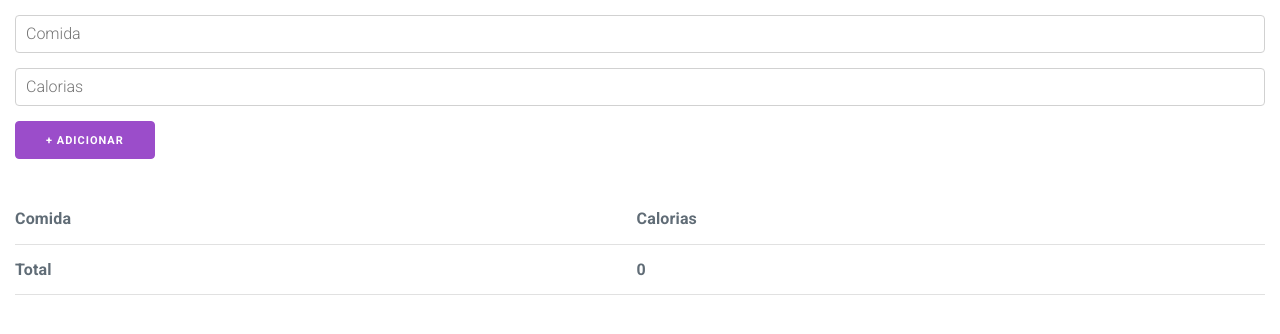
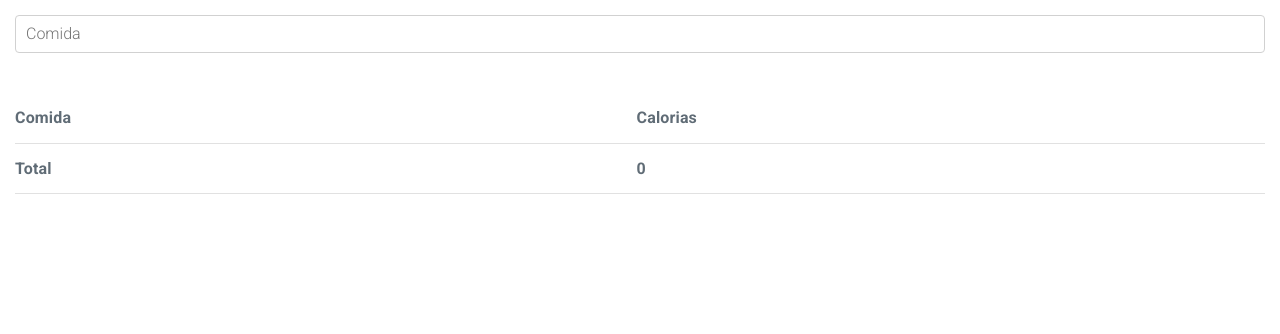
Before and after one commit to guipaterlini/App-Calorias-Consumidas, a React (Create React App) app: page / in a window 1280 px wide. Shown: the top 334 px of the page. Built offline with nearby package versions, Linux system fonts and the light colour scheme.

Commit message:
Feature: adicionar endpoint para buscar comidas e suas calorias em uma api

```diff
--- a/package.json
+++ b/package.json
@@ -10,9 +10,11 @@
     "@types/node": "^16.18.25",
     "@types/react": "^18.2.0",
     "@types/react-dom": "^18.2.1",
+    "axios": "^1.4.0",
     "milligram": "^1.4.1",
     "react": "^18.2.0",
     "react-dom": "^18.2.0",
+    "react-query": "^3.39.3",
     "react-scripts": "5.0.1",
     "typescript": "^4.9.5",
     "web-vitals": "^2.1.4"
--- a/src/App.tsx
+++ b/src/App.tsx
@@ -1,18 +1,14 @@
 import { useState } from "react";
 
 import AddForm from "./components/AddForm";
-
-export type ComidaComCalorias = {
-  comida: string;
-  calorias: string;
-};
+import { Comida } from "./types";
 
 export default function App() {
   // hook de estado para salvar a lista de comidas
-  const [comidas, setComidas] = useState<ComidaComCalorias[]>([]);
+  const [comidas, setComidas] = useState<Comida[]>([]);
 
   // função para adicionar uma comida a lista
-  function adicionarComida(item: ComidaComCalorias) {
+  function adicionarComida(item: Comida) {
     setComidas([...comidas, item]);
   }
 
@@ -31,8 +27,8 @@ export default function App() {
         <tbody>
           {comidas.map((item) => (
             <tr>
-              <td>{item.comida}</td>
-              <td>{item.calorias}</td>
+              <td>{item.food}</td>
+              <td>{item.kcal}</td>
             </tr>
           ))}
         </tbody>
@@ -42,7 +38,9 @@ export default function App() {
               <b>Total</b>
             </td>
             <td>
-              <b>{comidas.reduce((acc, item) => acc + Number(item.calorias), 0)}</ b>
+              <b>
+                {comidas.reduce((acc, item) => acc + Number(item.kcal), 0)}
+              </b>
             </td>
           </tr>
         </tfoot>
--- a/src/components/AddForm/index.tsx
+++ b/src/components/AddForm/index.tsx
@@ -1,41 +1,32 @@
-import { FormEvent, useState } from "react";
+import { useState } from "react";
 
-import AddButton from "../AddButton";
-import InputCalorias from "../InputCalorias";
 import InputComida from "../InputComida";
-import { ComidaComCalorias } from "../../App";
+import { Comida } from "../../types";
 
 type Props = {
-  onSubmit: (item: ComidaComCalorias) => void;
+  onSubmit: (item: Comida) => void;
 };
 
 export default function AddForm(props: Props) {
   const [comida, setComida] = useState("");
-  const [calorias, setCalorias] = useState("");
 
   function reset() {
     setComida("");
-    setCalorias("");
   }
-  // criar função de submit
-  function submit(e: FormEvent) {
-    e.preventDefault();
-    // // chamar a funcao adiciona item na list props.onSubmit
-    props.onSubmit({ comida, calorias });
-    // // resetar os campos
+
+  function adicionarComida(comida: Comida) {
+    props.onSubmit(comida);
     reset();
   }
 
   return (
     // repassar a função de submit no onsubmit
-    <form onSubmit={submit}>
-      <InputComida value={comida} onChange={setComida} />
-      <InputCalorias value={calorias} onChange={setCalorias} />
-      <div className="row">
-        <div className="column">
-          <AddButton title="adicionar" icon="+ " />
-        </div>
-      </div>
+    <form>
+      <InputComida
+        adicionarComida={adicionarComida}
+        value={comida}
+        onChange={setComida}
+      />
     </form>
   );
 }
--- a/src/components/InputComida/index.tsx
+++ b/src/components/InputComida/index.tsx
@@ -1,10 +1,29 @@
+import axios from "axios";
+import { Comida } from "../../types";
+import { useQuery } from "react-query";
+
 type Props = {
   value: string;
   onChange: (value: string) => void;
+  adicionarComida: (comida: Comida) => void;
+};
+
+const pesquisarComida = async (query: string): Promise<Comida[]> => {
+  const response = await axios.get(
+    `https://foods-json-server.onrender.com/foods?q=${query}`
+  );
+  return response.data;
 };
 
 export default function InputComida(props: Props) {
+  const { data, isLoading } = useQuery(
+    ["pesquisaDeComida", props.value],
+    () => pesquisarComida(props.value),
+    { enabled: Boolean(props.value) }
+  );
+
   return (
+    <div>
       <input
         value={props.value}
         onChange={(e) => props.onChange(e.target.value)}
@@ -12,5 +31,25 @@ export default function InputComida(props: Props) {
         name="comida"
         placeholder="Comida"
       />
+      {isLoading && <p>Carregando ...</p>}
+      {data?.map((comida) => (
+        <div className="row" key={comida.food}>
+          <div className="column">
+            <p>
+              {comida.food} - Calorias: {comida.kcal}
+            </p>
+          </div>
+          <div className="column">
+            <button
+              type="button"
+              className="buton-outline"
+              onClick={() => props.adicionarComida(comida)}
+            >
+              adicionar
+            </button>
+          </div>
+        </div>
+      ))}
+    </div>
   );
 }
--- a/src/index.tsx
+++ b/src/index.tsx
@@ -1,11 +1,17 @@
 import React from "react";
 import ReactDOM from "react-dom/client";
 import App from "./App";
+import { QueryClient, QueryClientProvider } from "react-query";
 
 const rootElement = document.getElementById("root")!;
 const root = ReactDOM.createRoot(rootElement);
+
+const queryCliente = new QueryClient();
+
 root.render(
   <React.StrictMode>
-    <App />
+    <QueryClientProvider client={queryCliente}>
+      <App />
+    </QueryClientProvider>
   </React.StrictMode>
 );
--- /dev/null
+++ b/src/types.ts
@@ -0,0 +1,5 @@
+export type Comida = {
+  food: string;
+  category: string;
+  kcal: number;
+};
```
Also changed, not shown: 1 other file (tests, documents, lock files or other folders). Lines whose indentation alone changed are shown as unchanged.
